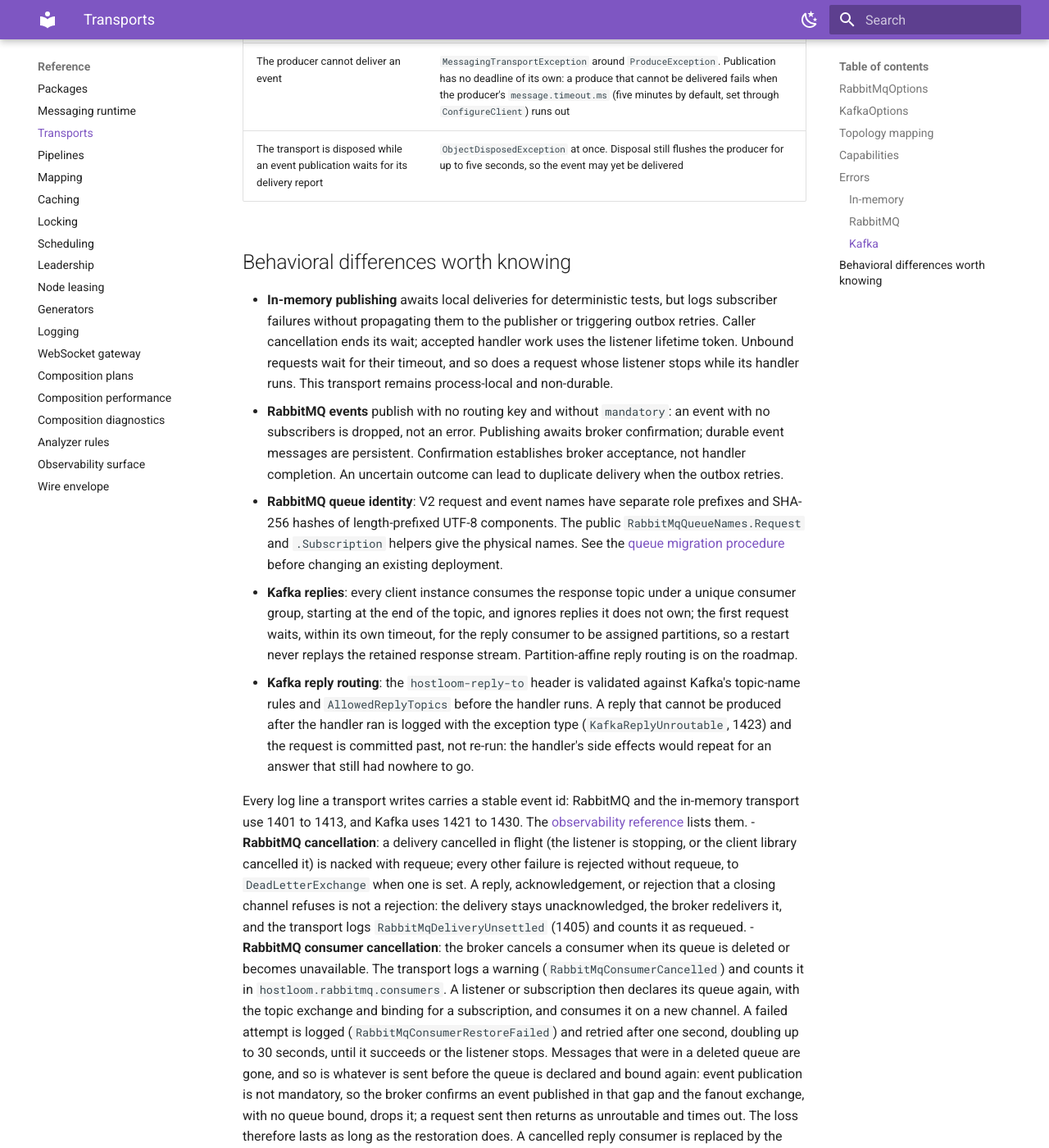
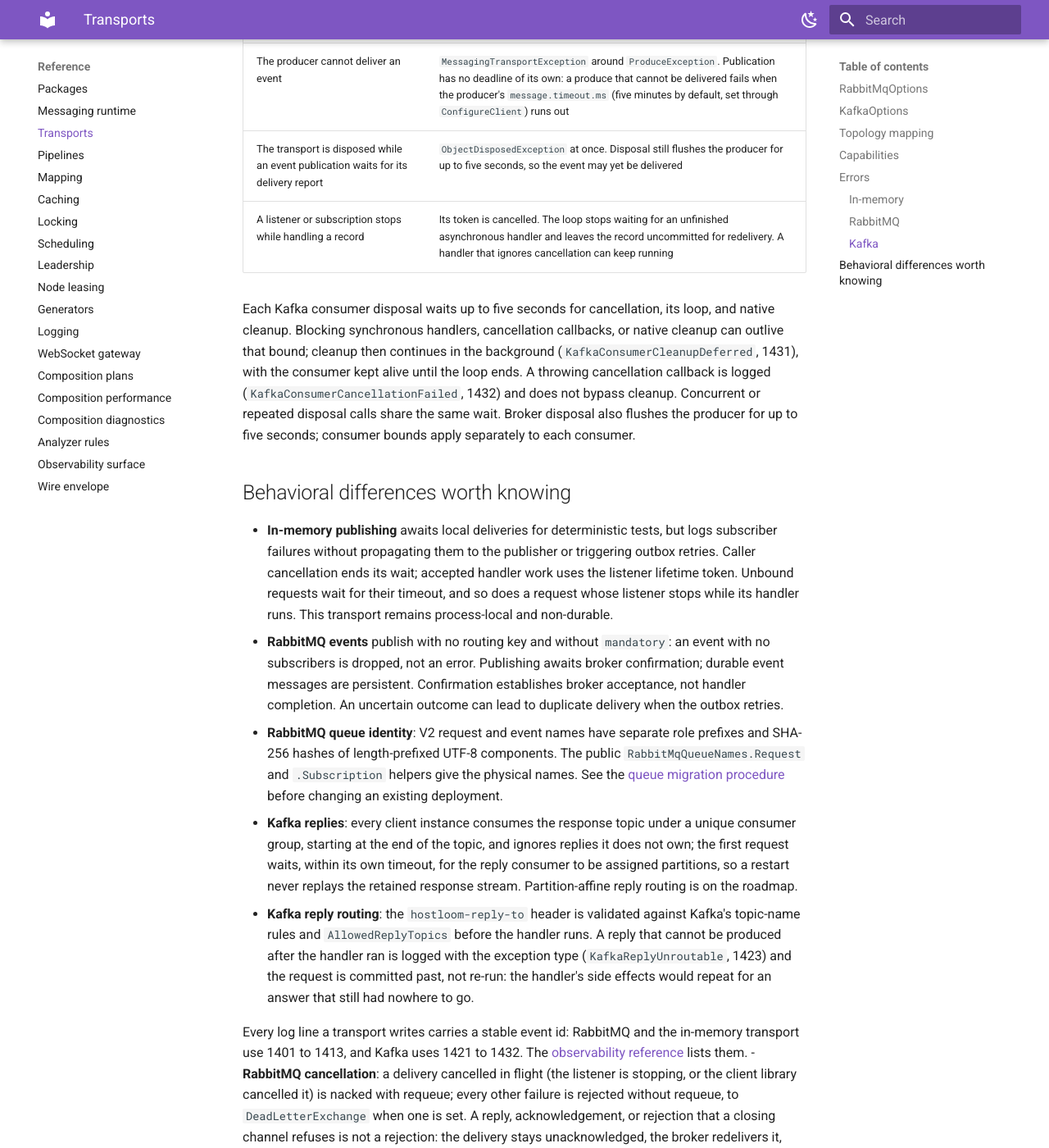
Before and after one commit to kidoz/hostloom, an MkDocs documentation site: the page built from docs/reference/transports.md, in a window 1280 px wide and 1400 px high, scrolled down 6908 px. Shown: the whole window at 82% size. Built offline with MkDocs 1.6.1 and Material for MkDocs 9.7.7, drawn with Linux system fonts in a browser that asks for light colours.

Commit message:
Document the Kafka consumer shutdown bound

```diff
--- a/docs/reference/transports.md
+++ b/docs/reference/transports.md
@@ -154,6 +154,15 @@
 | The producer cannot deliver a request | `MessagingTransportException` around `ProduceException` |
 | The producer cannot deliver an event | `MessagingTransportException` around `ProduceException`. Publication has no deadline of its own: a produce that cannot be delivered fails when the producer's `message.timeout.ms` (five minutes by default, set through `ConfigureClient`) runs out |
 | The transport is disposed while an event publication waits for its delivery report | `ObjectDisposedException` at once. Disposal still flushes the producer for up to five seconds, so the event may yet be delivered |
+| A listener or subscription stops while handling a record | Its token is cancelled. The loop stops waiting for an unfinished asynchronous handler and leaves the record uncommitted for redelivery. A handler that ignores cancellation can keep running |
+
+Each Kafka consumer disposal waits up to five seconds for cancellation, its loop, and native
+cleanup. Blocking synchronous handlers, cancellation callbacks, or native cleanup can outlive that
+bound; cleanup then continues in the background (`KafkaConsumerCleanupDeferred`, 1431), with the
+consumer kept alive until the loop ends. A throwing cancellation callback is logged
+(`KafkaConsumerCancellationFailed`, 1432) and does not bypass cleanup. Concurrent or repeated
+disposal calls share the same wait. Broker disposal also flushes the producer for up to five
+seconds; consumer bounds apply separately to each consumer.
 
 ## Behavioral differences worth knowing
 
@@ -186,7 +195,7 @@
   repeat for an answer that still had nowhere to go.
 
 Every log line a transport writes carries a stable event id: RabbitMQ and the in-memory
-transport use 1401 to 1413, and Kafka uses 1421 to 1430. The
+transport use 1401 to 1413, and Kafka uses 1421 to 1432. The
 [observability reference](observability.md#transport-log-events) lists them.
 - **RabbitMQ cancellation**: a delivery cancelled in flight (the listener
   is stopping, or the client library cancelled it) is nacked with requeue;
```
Also changed, not shown: docs/reference/observability.md (+2 -0 lines).
